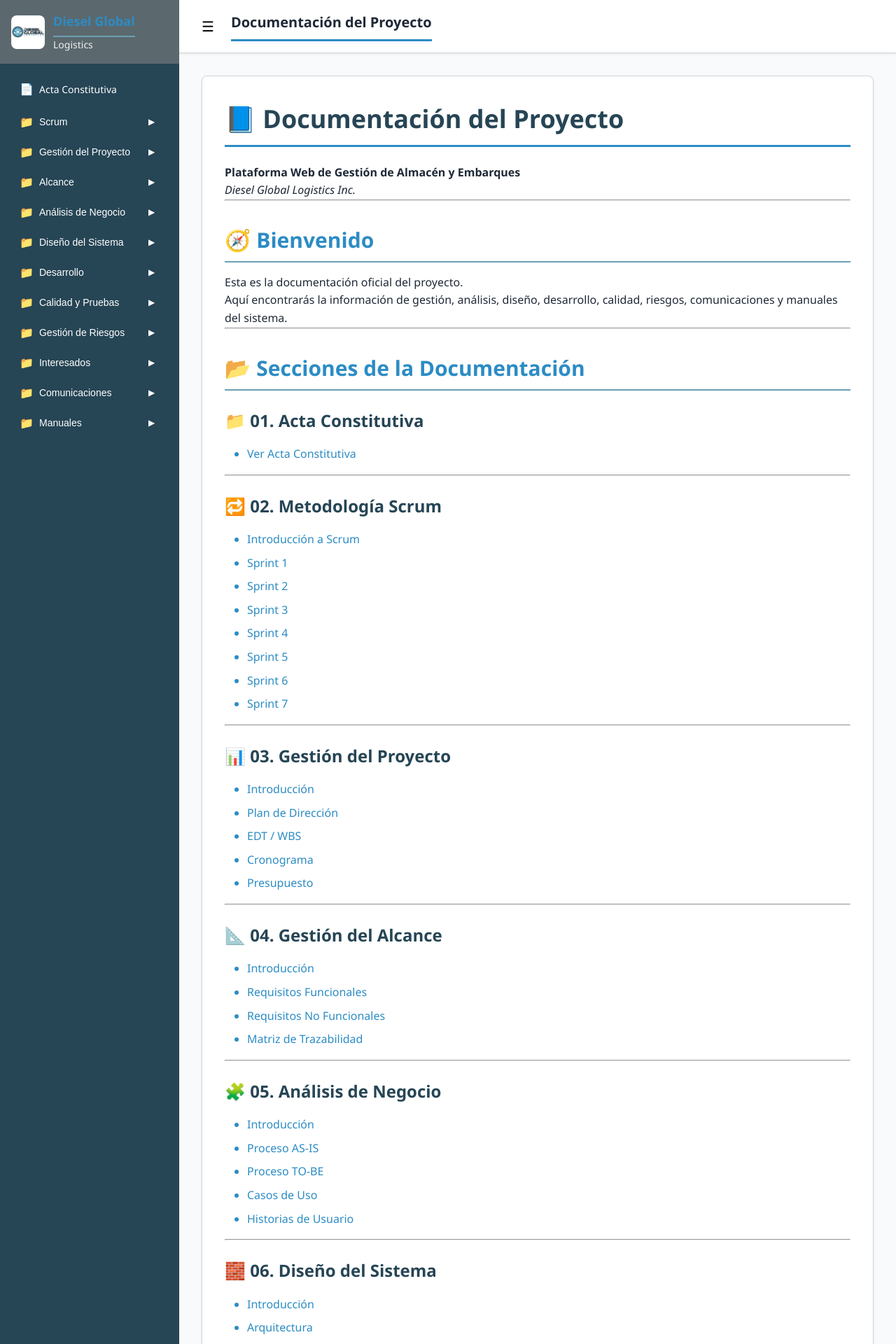
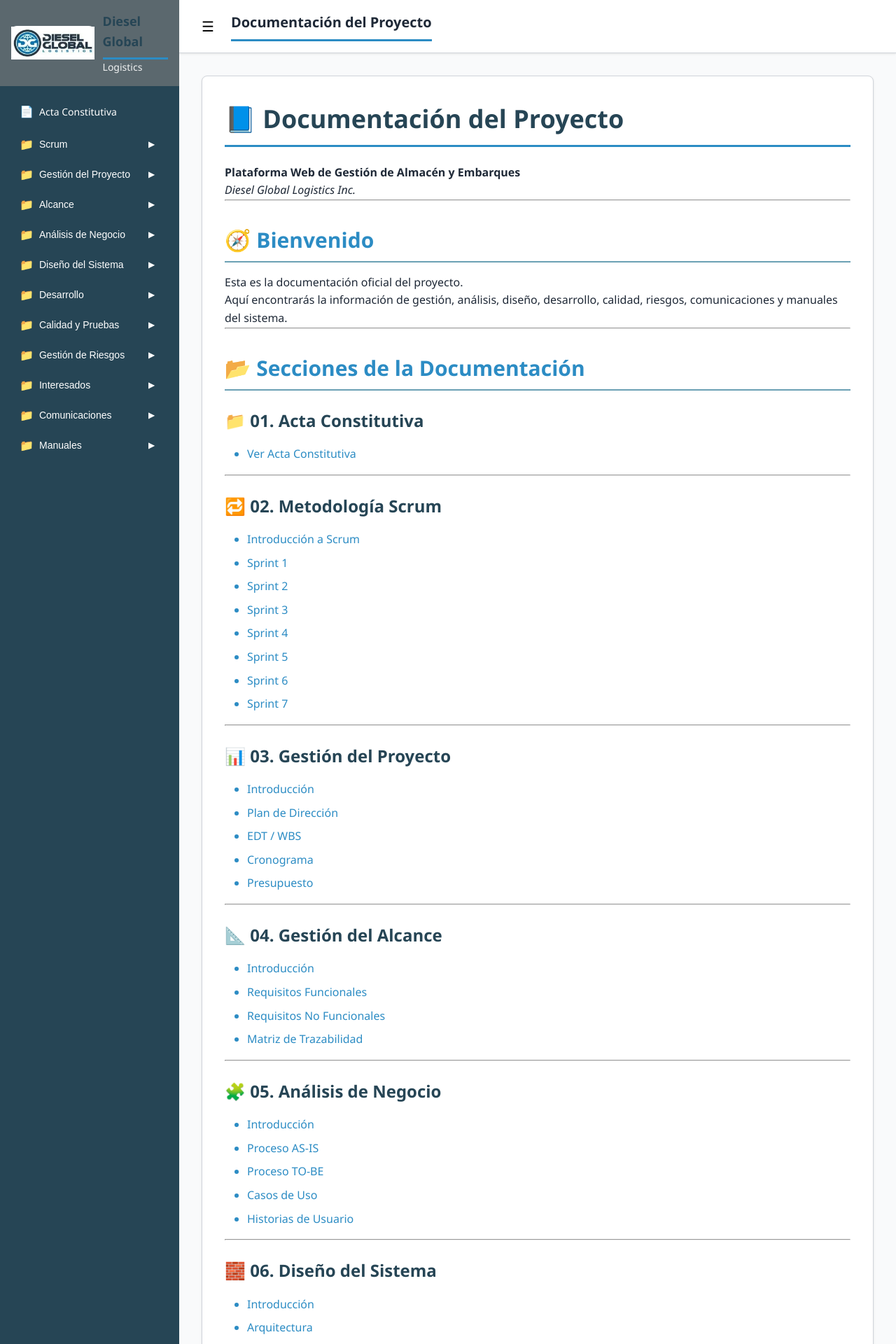
Before and after one commit to DaniOlvera17/documentacion-proyecto-dgl, a Jekyll site: the page built from index.md, in a window 1280 px wide. Shown: the top 1920 px of the page at 70% size. Built offline with Jekyll 4.4.1, drawn with Linux system fonts in a browser that asks for light colours.

Commit message:
Logos 06-12-25

```diff
--- a/_layouts/default.html
+++ b/_layouts/default.html
@@ -24,7 +24,7 @@
                 class="logo-img">
             </div>
             <div>
-              <h2 class="company-name">Diesel Global</h2>
+              <h1 class="company-name">Diesel Global</h1>
               <p class="company-subtitle">Logistics</p>
             </div>
           </div>
--- a/assets/css/style.scss
+++ b/assets/css/style.scss
@@ -93,7 +93,7 @@ body {
 }
 
 .logo-box {
-  width: 48px;
+  width: 148px;
   height: 48px;
   background-color: white;
   border-radius: 8px;
--- a/index.md
+++ b/index.md
@@ -137,6 +137,7 @@ Aquí encontrarás la información de gestión, análisis, diseño, desarrollo,
 | Estado | Finalizado |
 
 ---
-
-© 2025 – Diesel Global Logistics Inc.
-Documentación oficial del proyecto
+<div class="text-center text-gray">
+  <small>© 2025 – Diesel Global Logistics Inc.</small><br>
+  <small>Documentación oficial del proyecto</small>
+</div>
```
